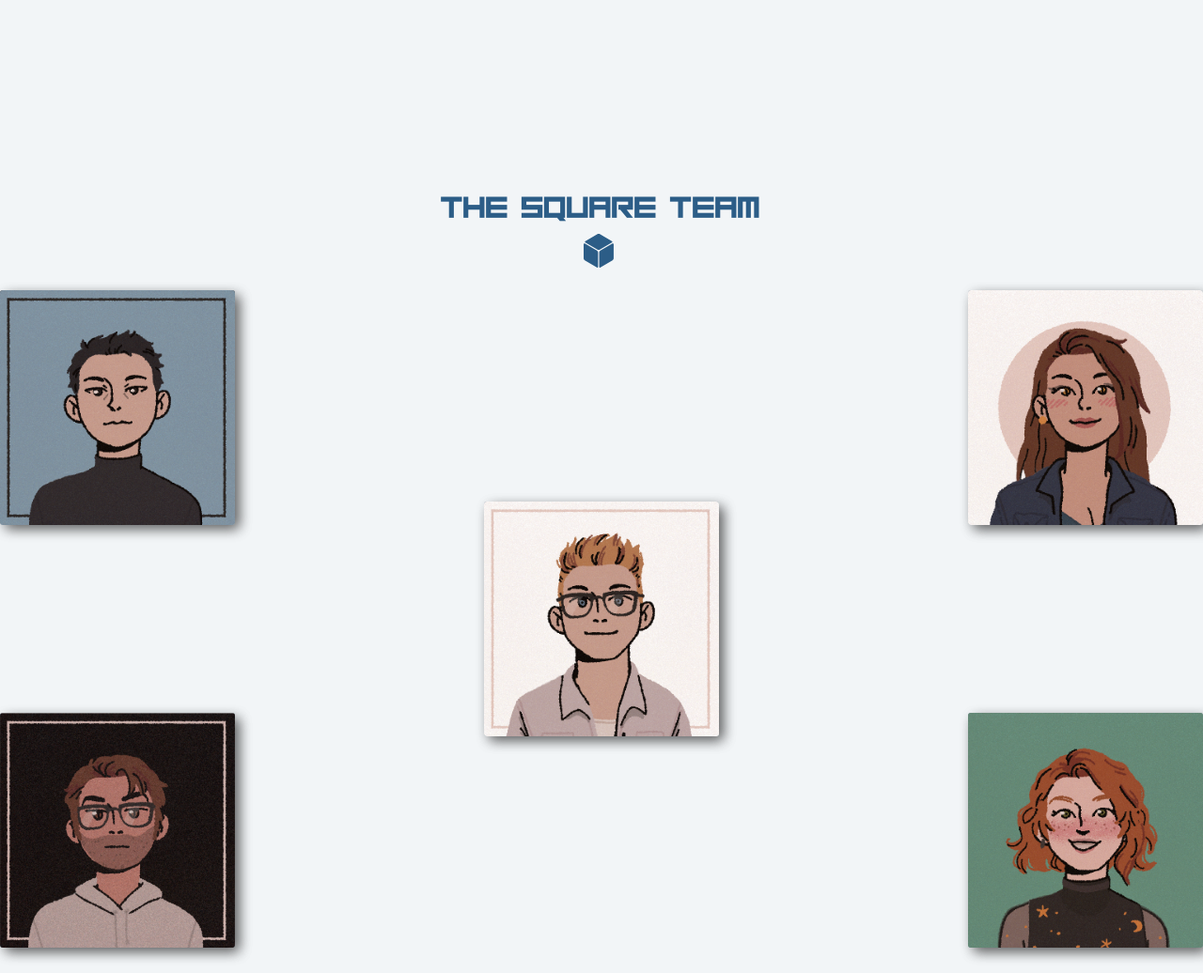
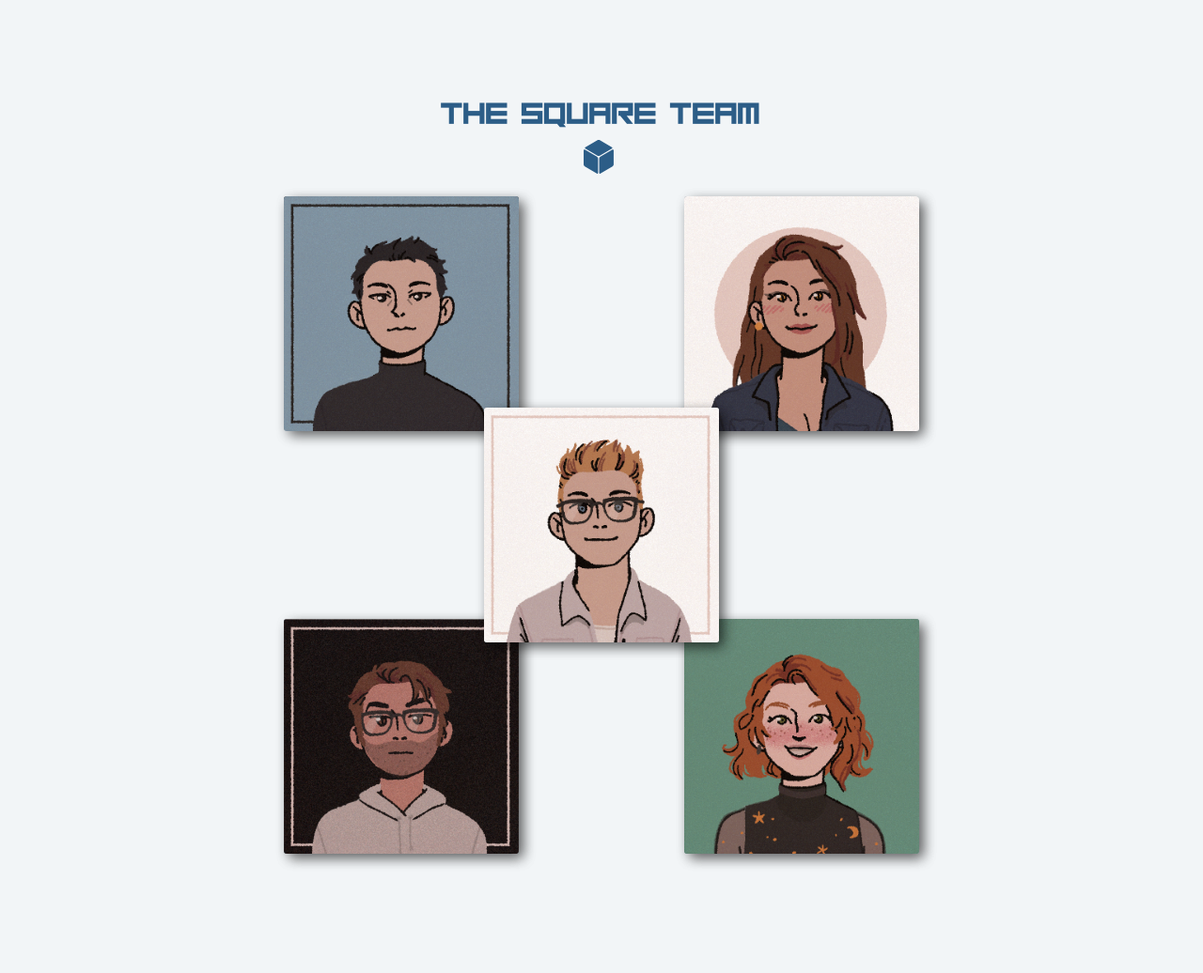
Before and after one commit to gnos28/WCS-project-1, a website built with Parcel: page index.html in a window 1280 px wide. Shown: the part 731-1767 px from the top of the page at 94% size. Built offline with nearby package versions, Linux system fonts and the light colour scheme.

Commit message:
correction bug page team

```diff
--- a/style/style.css
+++ b/style/style.css
@@ -55,11 +55,11 @@
   padding: 0;
 }
 
-/* .square-team .container {
+.square-team .container {
   width: 100%;
   margin: 0 auto;
   padding: 0 12px;
-} */
+}
 
 body {
   font-family: 'Roboto', sans-serif;
@@ -584,10 +584,10 @@ p.credits {
 
 @media (min-width: 767.98px) {
   /* breakpoints section square-team */
-  /* .square-team .container {
+  .square-team .container {
     width: 700px;
     padding-bottom: 120px;
-  } */
+  }
 
   .wrapper-team {
     position: relative;
```
